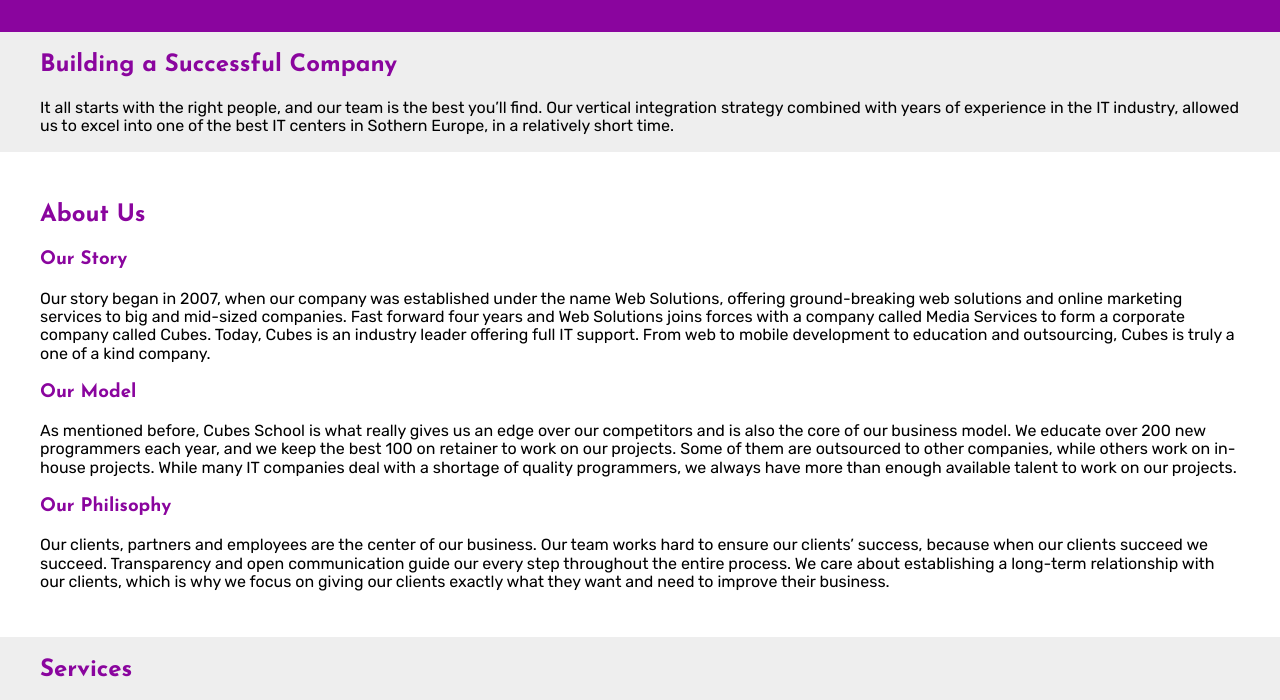
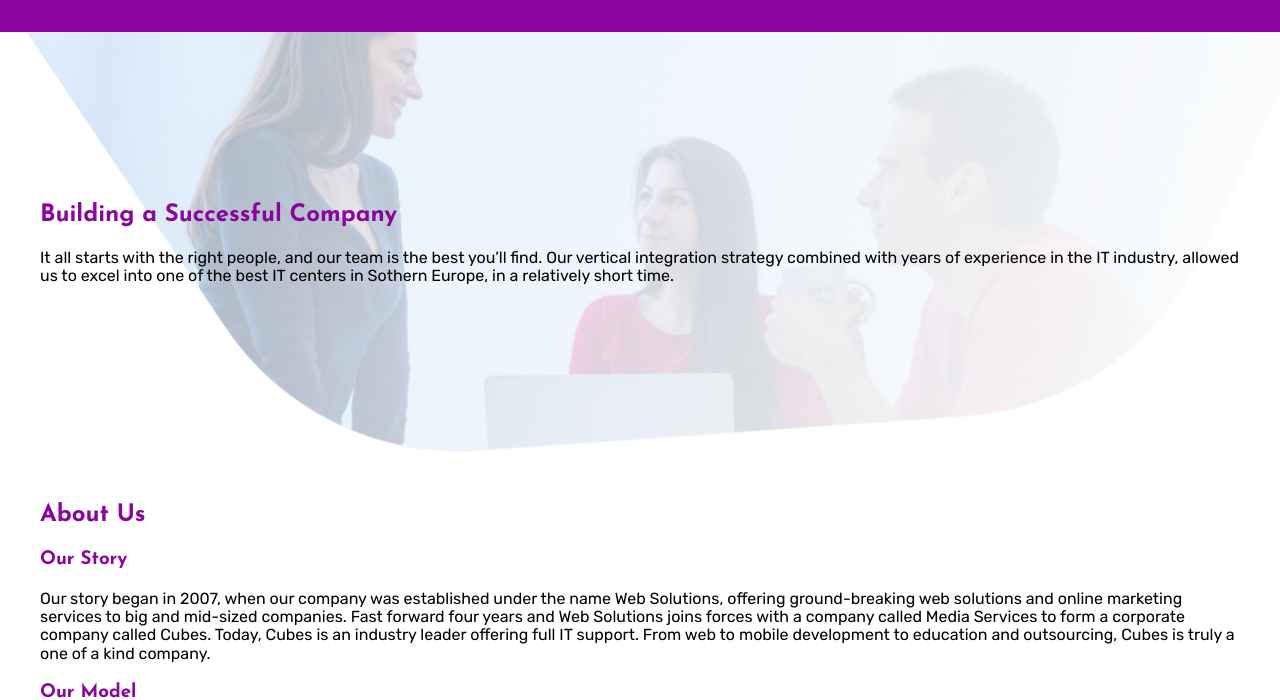
Before and after one commit to lukanb93/learningSass, a plain HTML site: page public_html/index.html in a window 1280 px wide. Shown: the part 108-808 px from the top of the page. Drawn offline with nearby package versions, Linux system fonts and the light colour scheme; files that its build step writes are made by us from their sources.

Commit message:
Relative path

```diff
--- a/public_html/scss/partials/_homeSection.scss
+++ b/public_html/scss/partials/_homeSection.scss
@@ -1,8 +1,8 @@
-/*
-Click nbfs://nbhost/SystemFileSystem/Templates/Licenses/license-default.txt to change this license
-Click nbfs://nbhost/SystemFileSystem/Templates/ClientSide/style.scss to edit this template
-*/
-/*
-    Created on : Dec 15, 2023, 3:21:18 PM
-    Author     : L
-*/
+$home-bg : $white;
+
+.home-section{
+    @include styleSection(150px, 150px, $home-bg);
+    background-image: url(assets/home.png);
+    background-size: cover;
+    background-repeat: no-repeat;
+}
```
Also changed, not shown: public_html/css/assets/contact.png (added), public_html/css/assets/home.png (added), public_html/css/theme.css, 1 other file.
